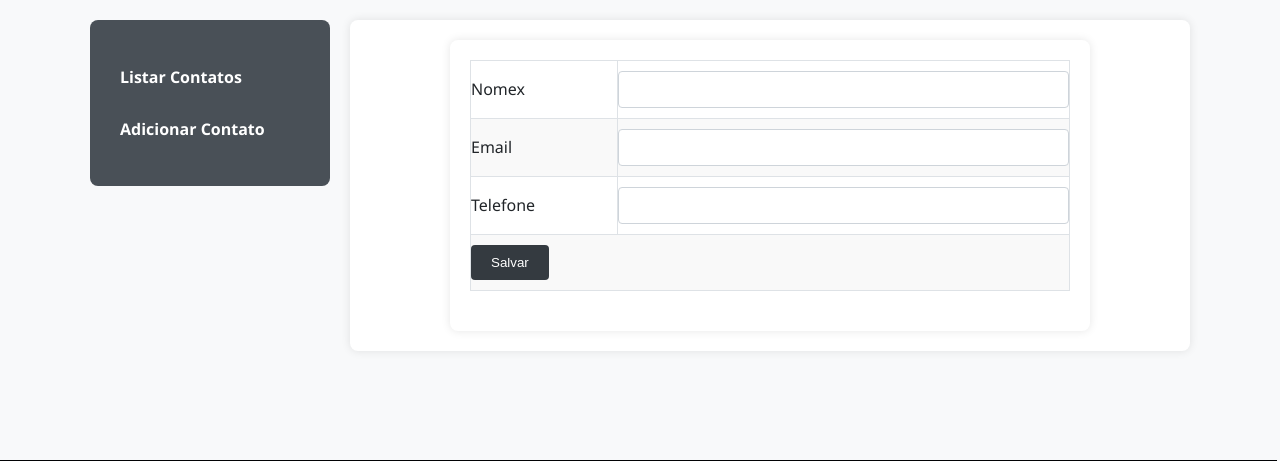
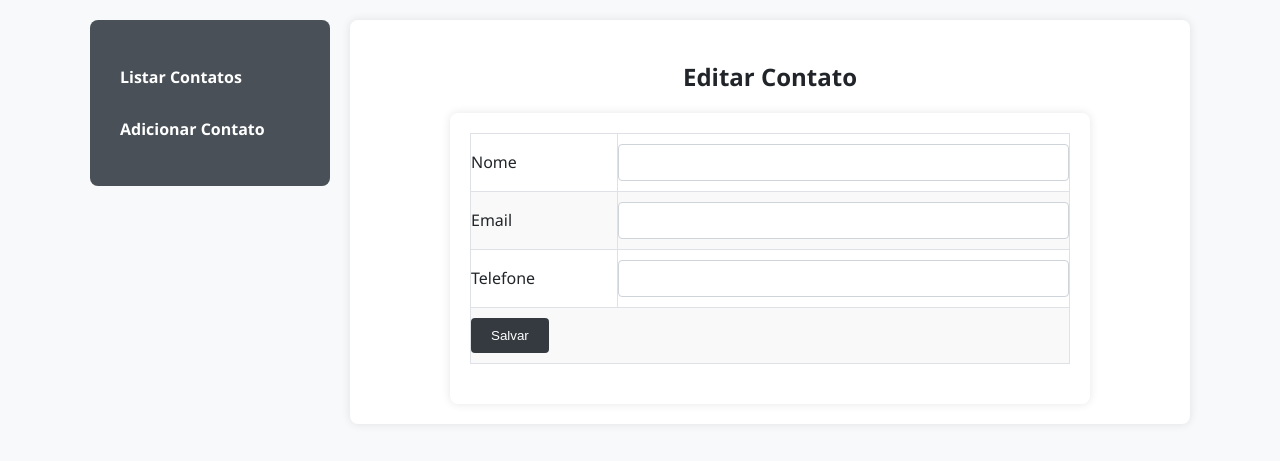
Before and after one commit to Ewistonm/Agenda_Final, a PHP site: page /index.php?acao=adicionar in a window 1280 px wide. Shown: the part 126-587 px from the top of the page. Run offline with PHP 8.4, Linux system fonts and the light colour scheme.

Commit message:
Adicionado Titulos nas pages

```diff
--- a/view/_form.php
+++ b/view/_form.php
@@ -2,7 +2,7 @@
     <table>
         <tbody>
             <tr>
-                <td>Nomex</td>
+                <td>Nome</td>
                 <td><input type="text" name="nome" value="<?= $contato['nome'] ?? '' ?>"></td>
             </tr>
             <tr>
--- a/view/criar.php
+++ b/view/criar.php
@@ -1,4 +1,6 @@
 <?php
-require_once 'view/layout/header.php';
+require_once 'view/layout/header.php'; ?>
+    <h2>Editar Contato</h2>
+<?php
 require_once 'view/_form.php';
 require_once 'view/layout/footer.php';
--- a/view/listar.php
+++ b/view/listar.php
@@ -1,5 +1,5 @@
 <?php require_once 'view/layout/header.php'; ?>
-
+    <h2>Lista de Contato</h2>
         <table>
             <thead>
                 <th>Nome</th>
```
